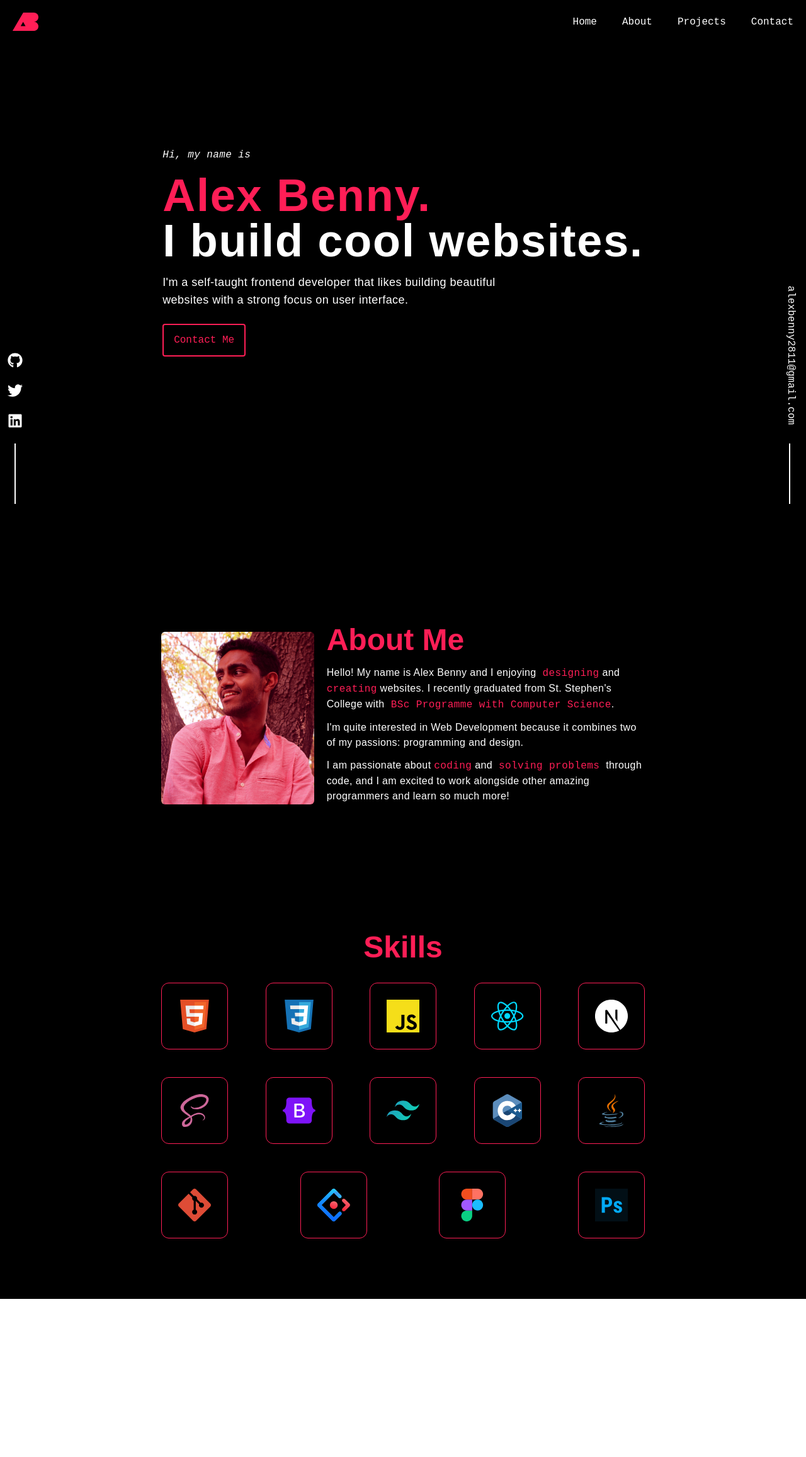
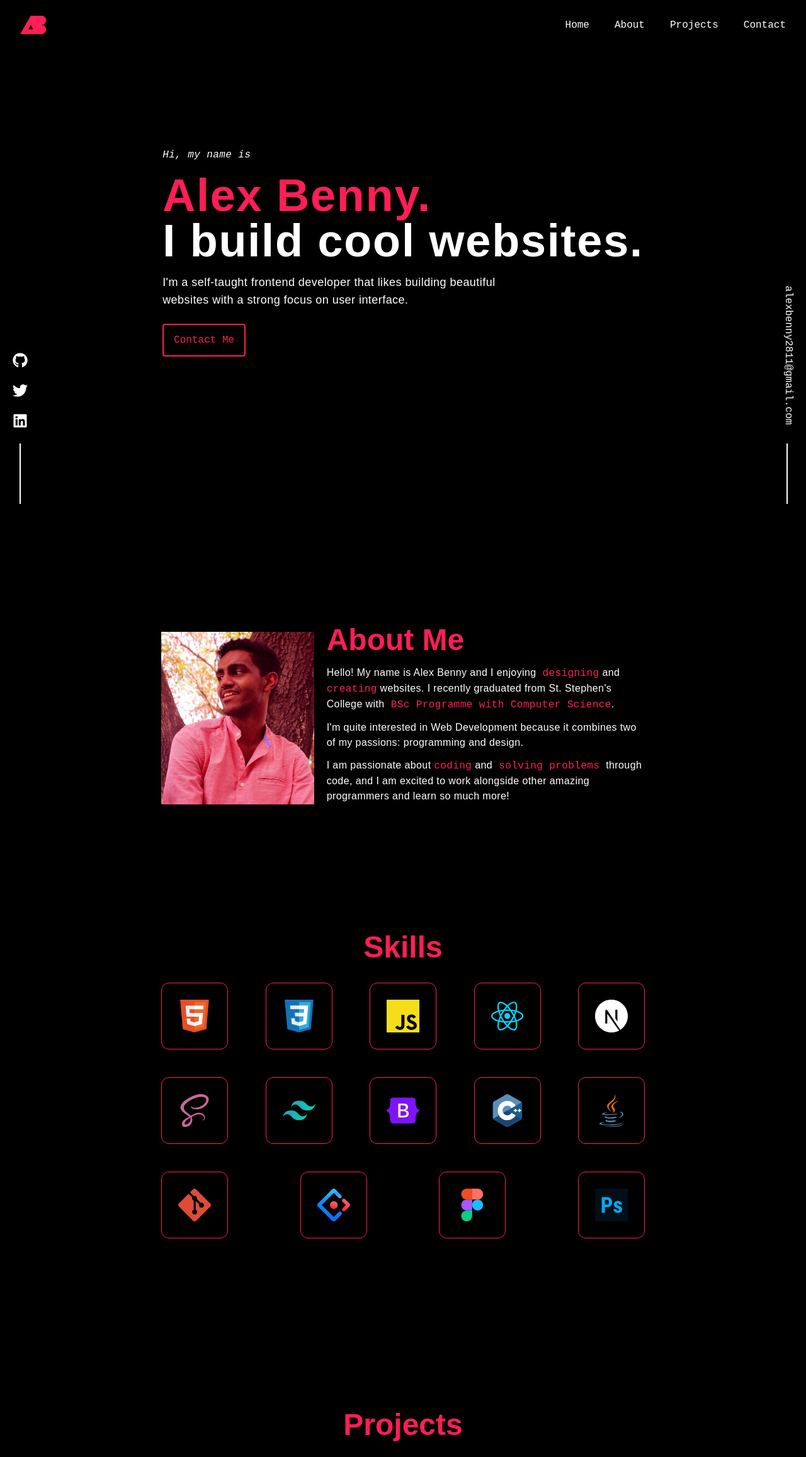
Before and after one commit to alexbennycodes/portfolio-v2, a React (Create React App) app: page / in a window 1280 px wide. Shown: the top 2313 px of the page at 63% size. Before the commit the page ends 2062 px from the top, so only its background shows below. Built offline with nearby package versions, Linux system fonts and the light colour scheme.

Commit message:
Projects style updated along with the buttons

```diff
--- a/src/App.js
+++ b/src/App.js
@@ -1,13 +1,19 @@
-import { AboutMeSection, HeroSection, SkillsSection } from "./components";
+import {
+  AboutMeSection,
+  HeroSection,
+  ProjectSection,
+  SkillsSection,
+} from "./components";
 import MainLayout from "./layout/MainLayout";
 
 function App() {
   return (
     <MainLayout>
-      <div className="max-w-none md:max-w-[60vw] mx-auto p-7 md:p-0">
+      <div className="max-w-none md:max-w-[60vw] mx-auto p-5 md:p-0">
         <HeroSection />
         <AboutMeSection />
         <SkillsSection />
+        <ProjectSection />
       </div>
     </MainLayout>
   );
--- a/src/components/AboutMeSection.js
+++ b/src/components/AboutMeSection.js
@@ -1,24 +1,43 @@
 export const AboutMeSection = () => {
   return (
-    <section className=" flex items-center flex-col lg:grid lg:grid-cols-3 gap-5 py-48" id="about">
-      <img className="profile-img lg:col-span-1 rounded-md max-w-[322px] lg:max-w-none w-full order-last lg:order-none" src="images/profile-img.jpg" alt="" />
+    <section
+      className=" flex items-center flex-col lg:grid lg:grid-cols-3 gap-5 py-48"
+      id="about"
+    >
+      <img
+        className="profile-img lg:col-span-1 max-w-[322px] lg:max-w-none w-full order-last lg:order-none"
+        src="images/profile-img.jpg"
+        alt=""
+      />
 
       <div className="about-me-text lg:col-span-2 flex flex-col justify-center">
         <h2 className="text-themeColor mb-4 md:text-left">About Me</h2>
         <div className="text-white">
           <p className="mb-3">
             Hello! My name is Alex Benny and I enjoying
-            <span className="font-serif text-themeColor"> designing</span> and <span className="font-serif text-themeColor">creating</span> websites. I
-            recently graduated from St. Stephen's College with
-            <span className="font-serif text-themeColor"> BSc Programme with Computer Science</span>.
+            <span className="font-serif text-themeColor">
+              {" "}
+              designing
+            </span> and{" "}
+            <span className="font-serif text-themeColor">creating</span>{" "}
+            websites. I recently graduated from St. Stephen's College with
+            <span className="font-serif text-themeColor">
+              {" "}
+              BSc Programme with Computer Science
+            </span>
+            .
           </p>
           <p className="mb-3">
             I'm quite interested in Web Development because it combines two of
             my passions: programming and design.
           </p>
           <p className="mb-3">
-            I am passionate about <span className="font-serif text-themeColor"> coding</span> and
-            <span className="font-serif text-themeColor"> solving problems </span>
+            I am passionate about{" "}
+            <span className="font-serif text-themeColor"> coding</span> and
+            <span className="font-serif text-themeColor">
+              {" "}
+              solving problems{" "}
+            </span>
             through code, and I am excited to work alongside other amazing
             programmers and learn so much more!
           </p>
--- /dev/null
+++ b/src/components/Button.js
@@ -0,0 +1,20 @@
+export const Button = ({ className, link, children }) => {
+  return (
+    // <a
+    //   href={link}
+    //   className={`${className} inline-block font-serif px-4 py-2 text-themeColor border-2 rounded border-themeColor transition-all duration-200 ease-in hover:bg-themeColor hover:bg-opacity-50 hover:text-white`}
+    //   target="__blank"
+    // >
+    //   {children}
+    // </a>
+    <a
+      href={link}
+      className="relative inline-block px-4 py-2 text-sm group mr-5"
+      target="__blank"
+    >
+      <span className="absolute inset-0 w-full h-full transition duration-200 ease-out transform translate-x-0.5 translate-y-0.5 bg-themeColor group-hover:-translate-x-0 group-hover:-translate-y-0"></span>
+      <span className="absolute inset-0 w-full h-full bg-darkThemeColor border-2 border-themeColor group-hover:bg-themeColor "></span>
+      <span className="relative text-white capitalize">{children}</span>
+    </a>
+  );
+};
--- a/src/components/LeftSocialLinks.js
+++ b/src/components/LeftSocialLinks.js
@@ -2,7 +2,7 @@ import { FaGithub, FaTwitter, FaLinkedin } from "react-icons/fa";
 
 export const LeftSocialLinks = () => {
   return (
-    <div className="hidden md:flex flex-col gap-6 fixed left-3 z-10 items-center justify-center bottom-0">
+    <div className="hidden md:flex flex-col gap-6 fixed left-5 z-10 items-center justify-center bottom-0">
       <a
         href="https://github.com/alexbennycodes"
         target="_blank"
--- a/src/components/Navbar.js
+++ b/src/components/Navbar.js
@@ -39,9 +39,31 @@ export const Navbar = () => {
 
   return (
     <>
-      <div className="py-5 px-5 flex justify-between items-center w-screen fixed top-0 z-[100] bg-black">
+      <div className="py-5 px-8 flex justify-between items-center w-screen fixed top-0 z-[100] bg-black">
         <a href="/">
-          <img src="images/logo.svg" alt="" className="w-3/4" />
+          {/* <img
+            src="images/logo.svg"
+            alt=""
+            className="w-3/4 hover:fill-white"
+          /> */}
+          <svg
+            width="55"
+            height="39"
+            viewBox="0 0 55 39"
+            xmlns="http://www.w3.org/2000/svg"
+            className="w-3/4 fill-themeColor duration-500 hover:scale-[1.15] transition-all ease-in-out"
+          >
+            <g clip-path="url(#clip0_2_5)">
+              <path
+                d="M51.5055 21.8053C50.0671 20.5853 48.2987 19.8159 46.4225 19.5938L45.9999 19.5422C45.9999 19.531 45.9999 19.5191 45.9999 19.5078C46.0239 19.5034 46.0479 19.4974 46.0749 19.4951C46.5422 19.4556 47.0057 19.3806 47.4615 19.2709C49.9158 18.6924 52.0519 17.1939 53.4253 15.0872C54.7987 12.9804 55.3038 10.4274 54.8356 7.95924C54.4881 6.00443 53.5294 4.20891 52.0963 2.82902C50.1963 0.980884 47.9119 0.0127061 45.2552 0.00822029C37.7797 -0.00623384 30.3047 -0.00897514 22.8303 -3.6113e-06C22.786 -3.6113e-06 22.7424 -3.6113e-06 22.6989 -3.6113e-06C22.6677 -0.00467979 22.6358 0.00136065 22.6086 0.0171235C22.5813 0.0328863 22.5602 0.0574323 22.5488 0.0867212C22.5307 0.125598 22.506 0.161484 22.4842 0.199613L4.59803 31.0527L0.106599 38.8019C0.0735685 38.8587 0.0442913 38.9178 0 39H45.1591C45.9169 39.0012 46.6724 38.9169 47.4112 38.7488C52.3575 37.6161 55.819 32.7917 54.8333 27.4596C54.4092 25.1846 53.2809 23.2976 51.5055 21.8053ZM17.3239 28.7979L17.3156 28.7784C17.3156 28.7725 17.3096 28.7657 17.3156 28.7612C17.3274 28.7324 17.3406 28.7042 17.3554 28.6768C19.0385 25.777 20.7218 22.8769 22.4054 19.9766C22.4106 19.9669 22.4256 19.9624 22.4452 19.9497L27.5747 28.7979H17.3239Z"
+              />
+            </g>
+            <defs>
+              <clipPath id="clip0_2_5">
+                <rect width="55" height="39" fill="white" />
+              </clipPath>
+            </defs>
+          </svg>
         </a>
         <nav className="hidden lg:block">
           {links.map((link, i) => (
--- /dev/null
+++ b/src/components/ProjectSection.js
@@ -0,0 +1,91 @@
+import { Button } from "./Button";
+
+const ProjectCard = ({ data, index }) => {
+  return (
+    <div className="shadow-lg flex flex-wrap w-full mx-auto mb-20">
+      <div
+        className={`bg-cover bg-center w-full lg:w-2/5 h-64 lg:h-auto aspect-video relative ${
+          index % 2 === 0 ? "lg:order-first" : "lg:order-last"
+        }`}
+        style={{
+          backgroundImage: `url(${data.imgUrl})`,
+        }}
+      ></div>
+
+      <div className=" w-full lg:w-3/5">
+        <div
+          className={`h-full mx-auto px-3 lg:px-0 lg:pt-6 relative ${
+            index % 2 === 0 ? "lg:-ml-6" : "lg:-mr-6"
+          }`}
+        >
+          <div className="bg-darkThemeColor lg:h-full lg:min-h-[272px] px-4 py-6 -mt-6 lg:mt-0 relative mb-4 lg:mb-0  items-start text-white flex flex-col justify-center">
+            <div className="w-full lg:border-right lg:border-solid text-center lg:text-left">
+              <h3 className="text-themeColor text-2xl font-serif mb-2">
+                {data.title}
+              </h3>
+              <div className="mb-2">
+                {data.tags.map((tag) => (
+                  <span class="inline-block bg-themeColor text-[0.7rem] px-2 rounded-full uppercase mr-3">
+                    {tag}
+                  </span>
+                ))}
+              </div>
+            </div>
+
+            <div className="w-full">
+              <p className="text-sm lg:text-md">{data.desc}</p>
+            </div>
+
+            <div className="mt-4">
+              <Button className="mr-3" link={data.liveLink}>
+                Live
+              </Button>
+              <Button className="mr-3" link={data.codeLink}>
+                Code
+              </Button>
+            </div>
+          </div>
+        </div>
+      </div>
+    </div>
+
+  );
+};
+
+const projectData = [
+  {
+    title: "Weather App",
+    imgUrl: "images/project4.png",
+    tags: ["React", "Tailwind css", "Luxon Library"],
+    desc: "The best weather and forecast app built with the OpenWeather API. It displays the current weather as well as hourly and daily forecasts. It has a search function and can display the weather in the user's current location. It provides both Celsius and Fahrenheit temperatures.",
+    liveLink: "https://alexbennycodes.github.io/weather-app/",
+    codeLink: "https://github.com/alexbennycodes/weather-app",
+  },
+  {
+    title: "Wordle Clone",
+    imgUrl: "images/project1.jpeg",
+    tags: ["Html", "scss", "Javascript"],
+    desc: "A clone of the popular Wordle Game with the added feature of unlimited play without a daily restriction. It's also responsive, so you can play it on both your smartphone and your PC. Give it a go and let me know what you think.",
+    liveLink: "https://alexbennycodes.github.io/wordle-clone/",
+    codeLink: "https://github.com/alexbennycodes/wordle-clone",
+  },
+  {
+    title: "World Almanac",
+    imgUrl: "images/project2.png",
+    tags: ["Bootstrap", "Javascript", "API"],
+    desc: "World Almanac is an application that allows you to view detailed information about all of the countries in the world. You may also filter by area and use the search option to locate the nation you're searching for. The relevant data is retrieved via the Rest Countries API.",
+    liveLink: "https://alexbennycodes.github.io/world-almanac",
+    codeLink: "https://github.com/alexbennycodes/world-almanac",
+  },
+];
+
+export const ProjectSection = () => {
+  return (
+    <section className="py-44">
+      <h2 className="text-center text-themeColor mb-16">Projects</h2>
+      {projectData.map((data, i) => (
+        <ProjectCard data={data} key={i} index={i} />
+      ))}
+    </section>
+  );
+};
--- a/src/components/RightMailLink.js
+++ b/src/components/RightMailLink.js
@@ -1,6 +1,6 @@
 export const RightMailLink = () => {
   return (
-    <div className="hidden md:flex flex-col items-center w-9 fixed bottom-0 right-2 font-serif">
+    <div className="hidden md:flex flex-col items-center w-9 fixed bottom-0 right-3 font-serif">
       <a
         href="mailto:alexbenny2811@gmail.com"
         className="rotate-90 mb-32 ml-1 text-white hover:text-themeColor hover:-translate-y-2 ease-in-out transition-all duration-500"
--- a/src/components/SkillsSection.js
+++ b/src/components/SkillsSection.js
@@ -24,12 +24,12 @@ const skills = [
     linkUrl: "https://sass-lang.com/",
   },
   {
+    imgUrl: "images/tailwind.svg",
+    linkUrl: "https://tailwindcss.com/",
+  },
+  {
     imgUrl: "images/bootstrap.svg",
     linkUrl: "https://getbootstrap.com/",
-  },
-  {
-    imgUrl: "images/tailwind.svg",
-    linkUrl: "https://tailwindcss.com/",
   },
   {
     imgUrl: "images/cplusplus.svg",
@@ -50,12 +50,12 @@ const skills = [
   {
     imgUrl: "images/figma.svg",
     linkUrl: "https://www.figma.com/",
-    class:"hidden lg:flex"
+    class: "hidden lg:flex",
   },
   {
     imgUrl: "images/photoshop.svg",
     linkUrl: "https://www.adobe.com/in/products/photoshop.html",
-    class:"hidden lg:flex"
+    class: "hidden lg:flex",
   },
 ];
 
@@ -78,7 +78,7 @@ export const SkillsSection = () => {
       <h2 className="text-themeColor text-center mb-8">Skills</h2>
       <div className="flex items-center justify-between flex-wrap gap-11">
         {skills.map((skill, i) => (
-          <SkillCard data={skill} key={i}/>
+          <SkillCard data={skill} key={i} />
         ))}
       </div>
     </section>
--- a/src/components/index.js
+++ b/src/components/index.js
@@ -1,7 +1,9 @@
 import { AboutMeSection } from "./AboutMeSection";
+import { Button } from "./Button";
 import { HeroSection } from "./HeroSection";
 import { LeftSocialLinks } from "./LeftSocialLinks";
 import { Navbar } from "./Navbar";
+import { ProjectSection } from "./ProjectSection";
 import { RightMailLink } from "./RightMailLink";
 import { SkillsSection } from "./SkillsSection";
 
@@ -12,4 +14,6 @@ export {
   HeroSection,
   AboutMeSection,
   SkillsSection,
+  ProjectSection,
+  Button,
 };
--- a/src/index.css
+++ b/src/index.css
@@ -20,7 +20,7 @@
 
 @layer base {
   h1 {
-    @apply font-sans font-black text-4xl lg:text-7xl tracking-wide;
+    @apply font-sans font-black text-4xl sm:text-6xl md:text-7xl tracking-wide;
   }
   h2 {
     @apply text-3xl md:text-5xl font-black;
--- a/tailwind.config.js
+++ b/tailwind.config.js
@@ -5,6 +5,8 @@ module.exports = {
     extend: {
       colors: {
         themeColor: "#ff1e56",
+        lightThemeColor: "#ec466d",
+        darkThemeColor: "#350e18",
         lightGrey: "#c0c0c0",
       },
 
```
